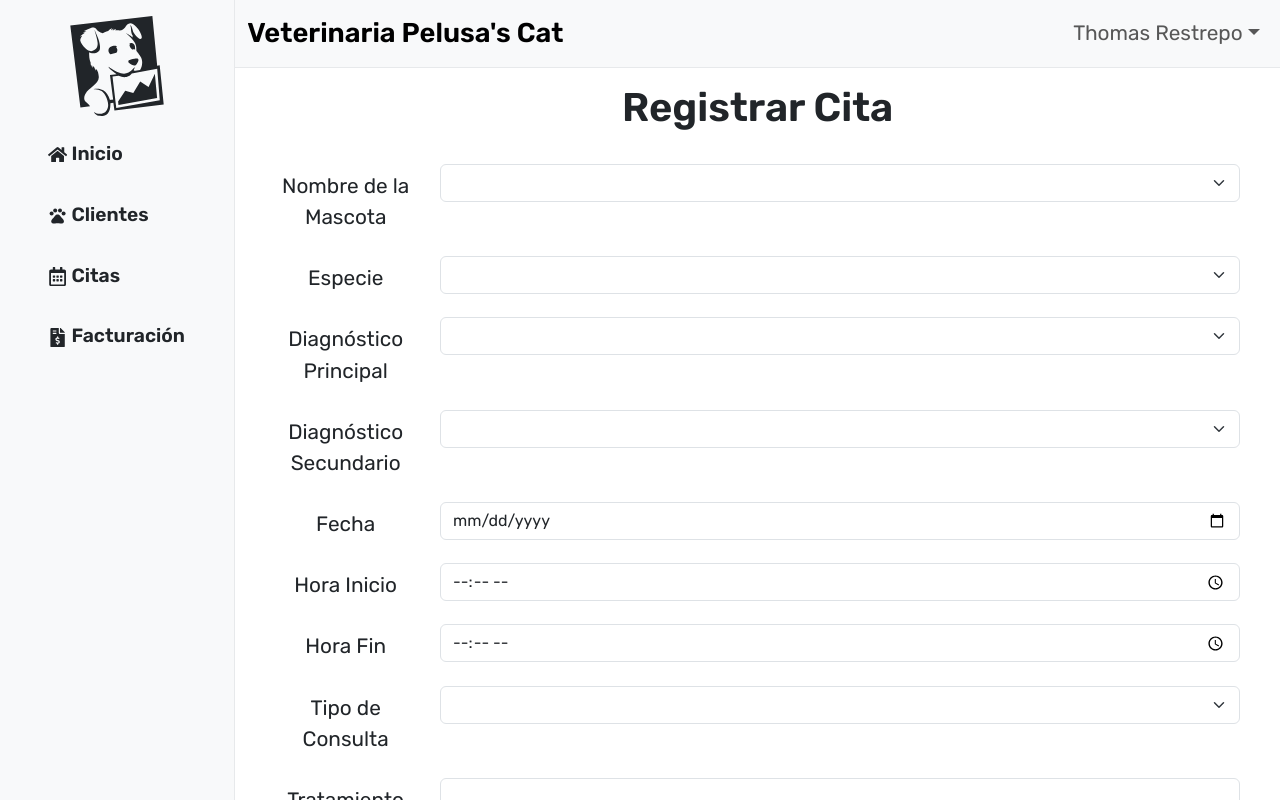
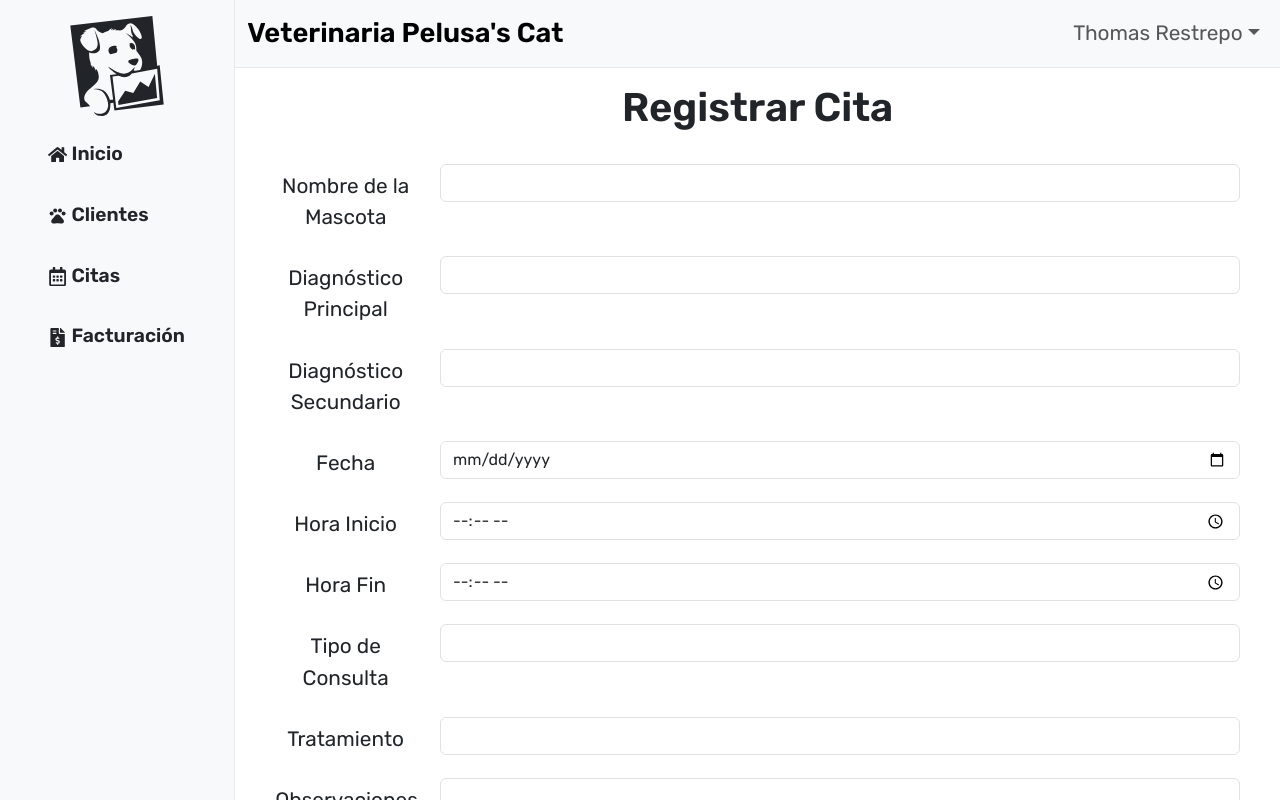
Before and after one commit to thomasrpo03/Aplicacion_veterinaria, a React (Vite) app in the folder client/: page /addcitas in a window 1280 px wide. Shown: the top 800 px of the page. Built offline with nearby package versions, Linux system fonts and the light colour scheme.

Commit message:
Updated AddCitas API

```diff
--- a/client/src/pages/AddCitas.jsx
+++ b/client/src/pages/AddCitas.jsx
@@ -5,7 +5,6 @@ import axios from "axios";
 
 const AddCitas = () => {
   const [nombre, setNombre] = useState("");
-  const [descipcion, setDescripcion] = useState("");
   const [idDiagPpal, setIdDiagPpal] = useState("");
   const [idDiagSec, setIdDiagSec] = useState("");
   const [fecha, setFecha] = useState("");
@@ -19,7 +18,6 @@ const AddCitas = () => {
     axios
       .post("http://localhost:3001/addcitas", {
         nombre: nombre,
-        descipcion: descipcion,
         idDiagPpal: idDiagPpal,
         idDiagSec: idDiagSec,
         fecha: fecha,
@@ -53,31 +51,11 @@ const AddCitas = () => {
           </Label>
           <Col sm={10}>
             <Input
-              type="select"
+              type="input"
               name="NOMBRE"
               id="NOMBRE"
               onChange={(event) => {
                 setNombre(event.target.value);
-              }}
-            ></Input>
-          </Col>
-        </FormGroup>
-        <FormGroup row>
-          <Label
-            for="DESCRIPCION"
-            sm={2}
-            style={{ fontSize: "1.3rem", textAlign: "center" }}
-          >
-            Especie
-          </Label>
-          <Col sm={10}>
-            <Input
-              placeholder="Sin puntos ni espacios"
-              type="select"
-              name="DESCRIPCION"
-              id="DESCRIPCION"
-              onChange={(event) => {
-                setDescripcion(event.target.value);
               }}
             ></Input>
           </Col>
@@ -92,7 +70,7 @@ const AddCitas = () => {
           </Label>
           <Col sm={10}>
             <Input
-              type="select"
+              type="input"
               name="ID_DIAGNOSTICO_PRINCIPAL"
               id="ID_DIAGNOSTICO_PRINCIPAL"
               onChange={(event) => {
@@ -111,7 +89,7 @@ const AddCitas = () => {
           </Label>
           <Col sm={10}>
             <Input
-              type="select"
+              type="input"
               name="ID_DIAGNOSTICO_SECUNDARIO"
               id="ID_DIAGNOSTICO_SECUNDARIO"
               onChange={(event) => {
@@ -187,7 +165,7 @@ const AddCitas = () => {
           </Label>
           <Col sm={10}>
             <Input
-              type="select"
+              type="input"
               name="NOMBRE_CONSULTA"
               id="NOMBRE_CONSULTA"
               onChange={(event) => {
```
Also changed, not shown: 2 other files (tests, documents, lock files or other folders).
